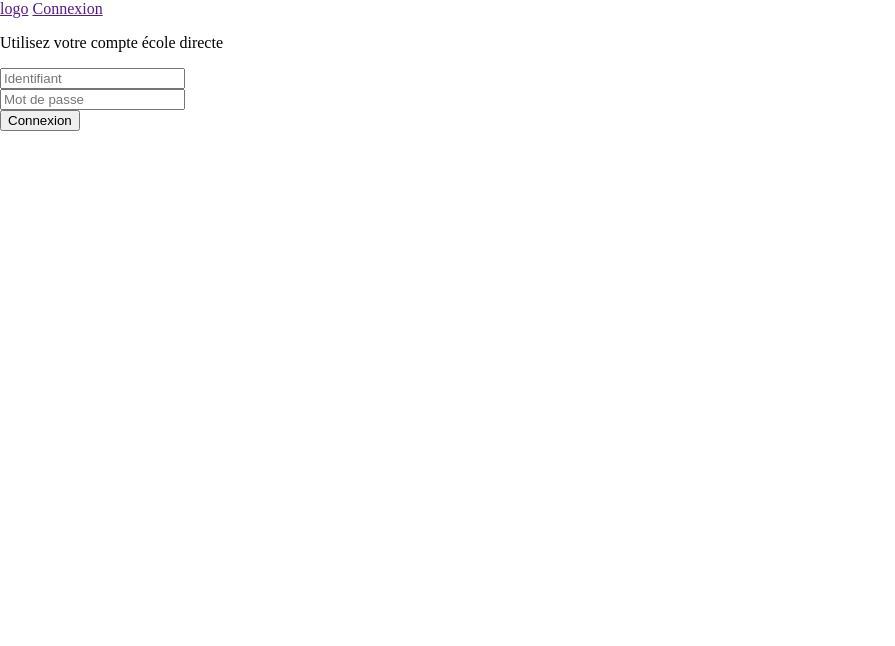
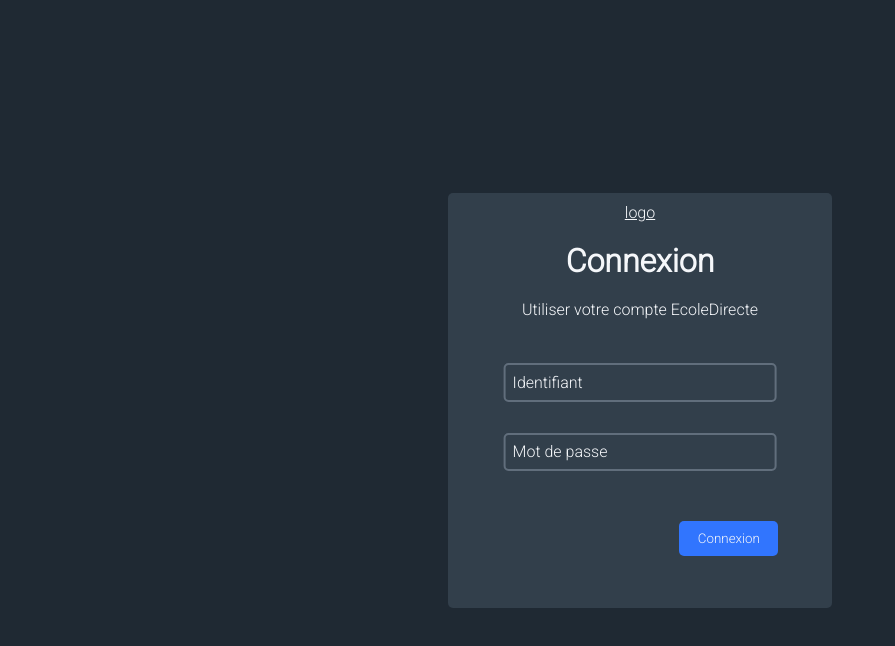
Before and after one commit to nlandau-0789/EDBB, a plain HTML site: page login.html in a window 1280 px wide. Shown: the whole page, without its empty margins (0-895 px from the left). Drawn offline with Linux system fonts and the light colour scheme.

Commit message:
finished login layout

```diff
--- a/login.html
+++ b/login.html
@@ -9,23 +9,27 @@
     <title>Login</title>
 </head>
 <body>
-    <div class="container">
-        <div class="grid-row logo">
-            <div class="login-header">
-                <a href="">logo</a>
-                <a href="">Connexion</a>
-                <p>Utilisez votre compte école directe</p>
+    <form class="container">
+        <div class="grid-row login-header">
+            <a href="">logo</a>
+            <h1>Connexion</h1>
+            <p>Utiliser votre compte EcoleDirecte</p>
+        </div>
+        <div class="grid-row usr-name">
+            <div class="input-cont">
+                <input type="text" name="usr" id="username" autocomplete="off">
+                <label class="placeholder" for="username">Identifiant</label>
             </div>
         </div>
-        <div class="grid-row usr-name">
-            <input type="text" name="usr" id="username" placeholder="Identifiant">
-        </div>
         <div class="grid-row password">
-            <input type="password" name="pwd" id="password" placeholder="Mot de passe">
+            <div class="input-cont">
+                <input type="password" name="pwd" id="password" autocomplete="off">
+                <label class="placeholder" for="password">Mot de passe</label>
+            </div>
         </div>
         <div class="grid-row button">
-            <button>Connexion</button>
+            <input type="submit" value="Connexion" id="submit">
         </div>
-    </div>
+    </form>
 </body>
 </html>
--- a/styles-login.css
+++ b/styles-login.css
@@ -0,0 +1,103 @@
+body {
+    display: flex;
+    justify-content: center;
+    align-items: center;
+}
+
+.container {
+    background-color: var(--window-background-color);
+    padding: 0;
+    border-radius: var(--border-radius);
+    width: max(384px,25vw);
+    height: max(415px,27vw);
+    display: grid;
+    grid-template-rows: 2fr 1fr 1fr 2fr;
+}
+
+.grid-row {
+    display: flex;
+    flex-direction: column;
+    align-items: center;
+}
+
+.login-header {
+    padding-top: 10px;
+}
+
+.login-header>h1 {
+    margin: 20px auto;
+}
+
+.login-header>p {
+    margin: 0;
+}
+
+.usr-name, .password {
+    justify-content: flex-start;
+    flex-direction: column-reverse;
+}
+
+.button {
+    justify-content: center;
+}
+
+.input-cont {
+    width: 100%;
+    height: 50%;
+    display: flex;
+    gap: 0;
+    justify-content: flex-start;
+    align-items: center;
+}
+
+#username, #password {
+    border-radius: var(--border-radius);
+    border: 2px solid var(--unfocused-border-color);
+    height: 100%;
+    width: calc(70% - 7px);
+    position: relative;
+    left: 50%;
+    transform: translateX(-50%);
+    padding: 0;
+    padding-left: 7px;
+    background-color: var(--window-background-color);
+}
+
+#username:focus, #password:focus {
+    outline: 0;
+    border-color: var(--focused-border-color);
+}
+
+#submit {
+    outline: 0;
+    padding: 0;
+    margin: 0;
+    background-color: var(--focused-border-color);
+    border: 0;
+    border-radius: var(--border-radius);
+    height: 25%;
+    width: 30%;
+}
+
+.button {
+    align-items: flex-end;
+    padding-right: calc(15% - 4px);
+}
+
+input+label {
+    background-color: var(--window-background-color);
+    width: max-content;
+    height: max-content;
+    padding-left: 3px;
+    padding-right: 3px;
+    position: relative;
+    transform-origin: 3px center;
+    left: -55%;
+    z-index: 1;
+    transition: .15s ease-in-out;
+}
+
+input:focus+label {
+    transform: scale(.7) translateY(-135%);
+    color: var(--focused-border-color);
+}
--- a/styles.css
+++ b/styles.css
@@ -1,11 +1,23 @@
+@import url('https://fonts.googleapis.com/css2?family=Roboto:wght@300&display=swap');
+
 :root{
     --background-color: #1f2933;
-    --border-color: #3175fe;
+    --unfocused-border-color: #616e7c;
+    --focused-border-color: #3175fe;
     --window-background-color: #323f4b;
+    --text-color: #f5f7fa;
+    --border-radius: 5px;
 }
 
+* {
+    color: var(--text-color);
+    font-family: 'Roboto', sans-serif;
+}
 
 body {
     padding: 0;
     margin: 0;
+    background-color: var(--background-color);
+    height: 100vh;
+    width: 100vw;
 }
```
